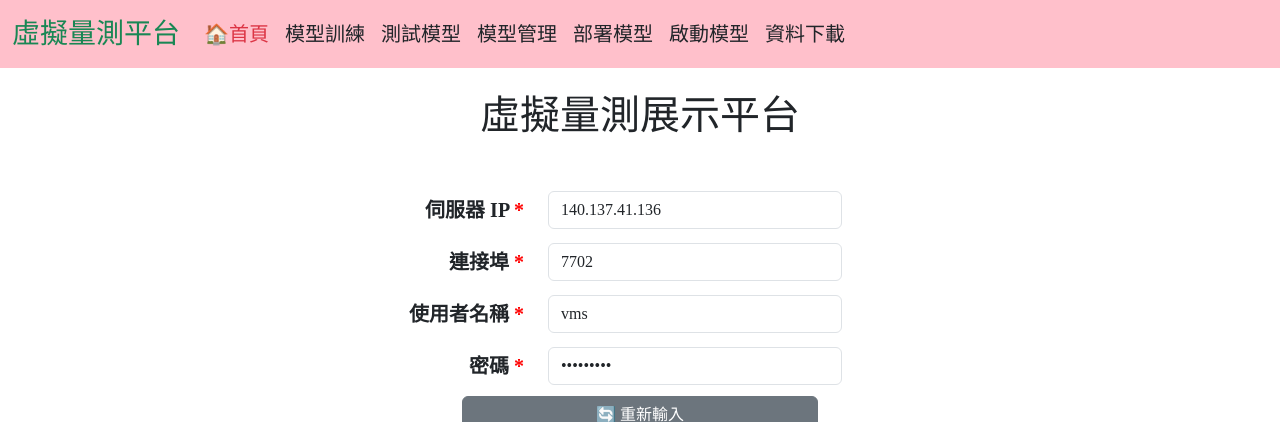
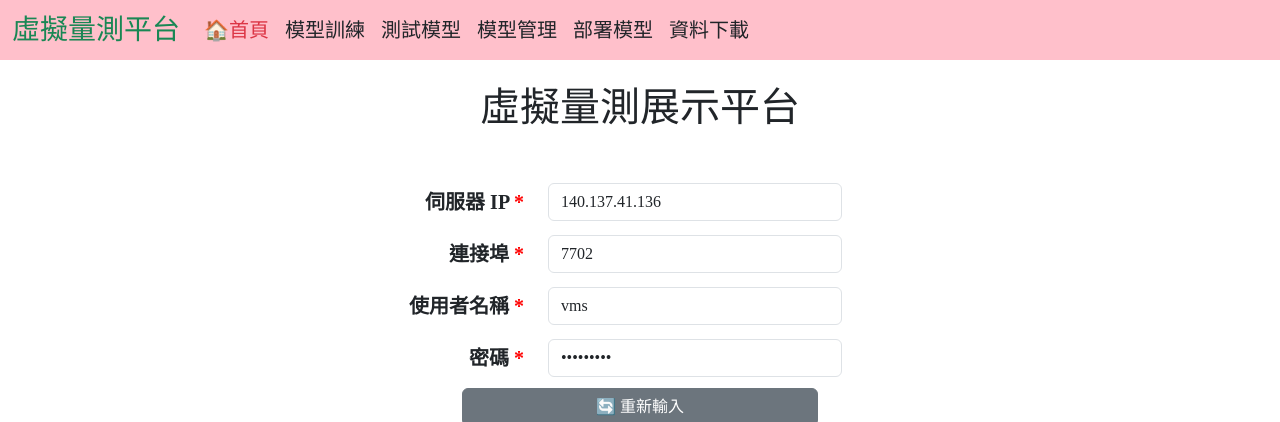
Before and after one commit to Chengkun-0321/Virtual-Measurement-System-4080, a Django app: page / in a window 1280 px wide. Shown: the top 422 px of the page. Run offline with Django 5.2, Linux system fonts and the light colour scheme.

Commit message:
縮小導覽列欄高+刪除多餘的啟動模型頁面

```diff
--- a/blog/templates/blog/_navbar.html
+++ b/blog/templates/blog/_navbar.html
@@ -1,5 +1,5 @@
 <!-- 導覽列區塊：顯示虛擬量測平台的功能頁面連結 -->
-<nav class="navbar navbar-expand-sm" style="background-color: #FFC0CB;">
+<nav class="navbar navbar-expand-sm py-1" style="background-color: #FFC0CB;">
     <div class="container-fluid">
         <!-- 網站品牌名稱，點擊可回首頁 -->
         <a class="navbar-brand fs-3 text-success" href="/">虛擬量測平台</a>
@@ -32,10 +32,6 @@
                     <a class="nav-link fs-5 text-dark" href="{% url 'deploy_model' %}">部署模型</a>
                 </li>
                 <li class="nav-item">
-                    <!-- 啟動模型頁面 -->
-                    <a class="nav-link fs-5 text-dark" href="{% url 'run_model' %}">啟動模型</a>
-                </li>
-                <li class="nav-item">
                     <!-- 顯示結果頁面 -->
                     <a class="nav-link fs-5 text-dark" href="{% url 'data' %}">資料下載</a>
                 </li>
--- a/blog/urls.py
+++ b/blog/urls.py
@@ -15,7 +15,6 @@ urlpatterns = [
     path('api/delete_local_weights/', views.delete_local_weights, name='delete_local_weights'),
     path('api/rename_checkpoint/', views.rename_checkpoint, name='rename_checkpoint'),
     path("deploy_model/", views.deploy_model, name="deploy_model"),       # 部署模型
-    path("run_model/", views.run_model, name="run_model"),                # 啟動模型
     path('download/', views.data_download, name='data'),                  # 資料下載頁面
     path('download/file/<str:file_type>/<str:model_name>/', views.download_file, name='download_file'),
     path('api/list_model_names/', views.list_model_names, name='list_model_names'),
--- a/blog/views.py
+++ b/blog/views.py
@@ -218,10 +218,6 @@ def rename_checkpoint(request):
 def deploy_model(request):
     return render(request, "blog/deploy_model.html")
 
-# ----- 啟動模型畫面 -----
-def run_model(request):
-    return render(request, "blog/run_model.html")
-
 # ----- 資料下載畫面 -----
 # 模型和圖像資料夾
 model_dir = "/home/vms/Virtual_Measurement_System_model/Model_code/checkpoints/"
```
Also changed, not shown: blog/templates/blog/run_model.html (deleted, +0 -32 lines).
